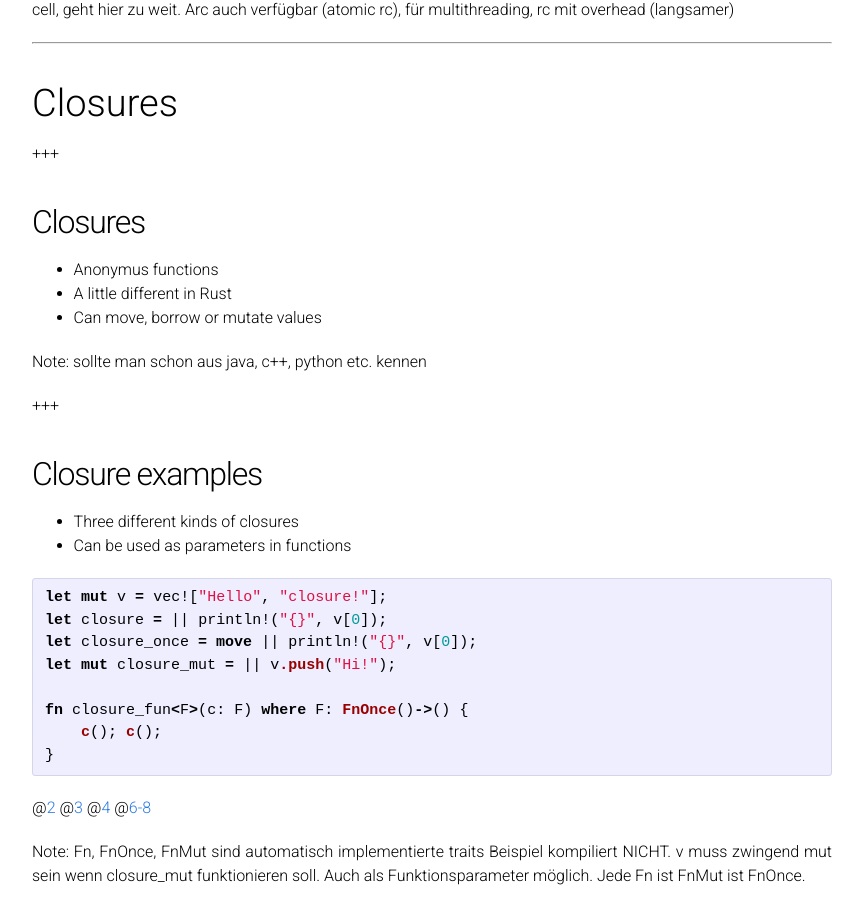
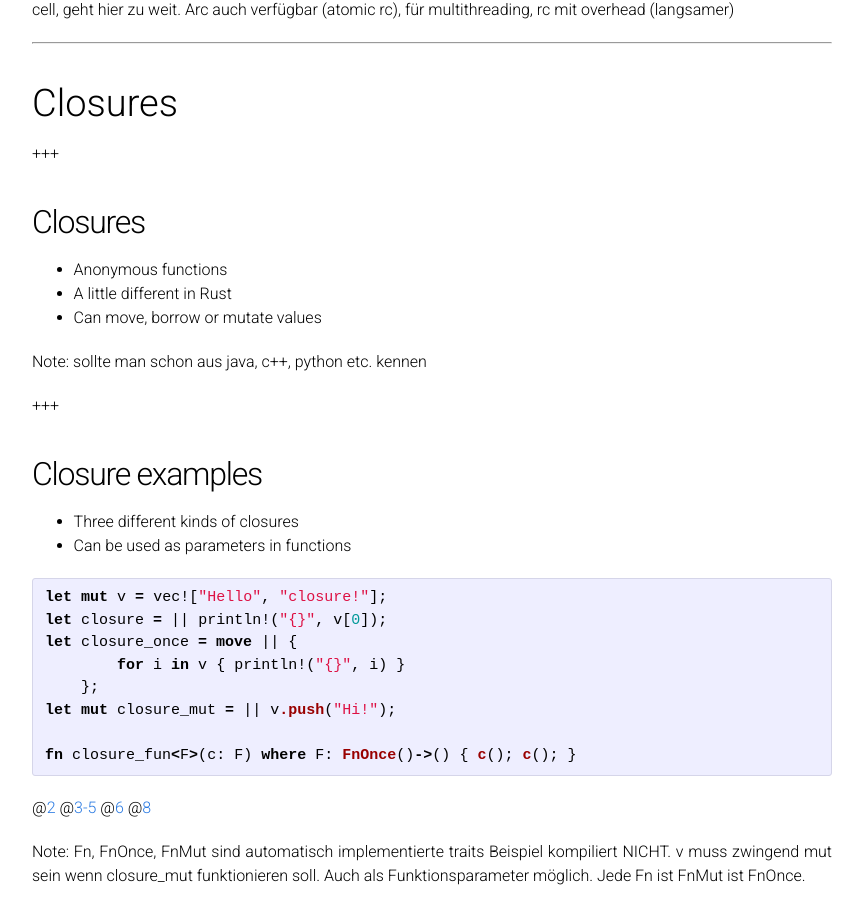
Before and after one commit to matthias-prangl/hsro-inf-kp.github.io, a Jekyll site: the page built from PITCHME.md, in a window 1280 px wide and 900 px high, scrolled down 12706 px. Shown: the whole window, without its empty margins (208-1071 px from the left). Built offline with Jekyll 4.4.1, drawn with Linux system fonts in a browser that asks for light colours; our own code applies the rules of GitHub Pages for plain Markdown files.

Commit message:
Update Slides

````diff
--- a/PITCHME.md
+++ b/PITCHME.md
@@ -613,7 +613,7 @@ Arc auch verfügbar (atomic rc), für multithreading, rc mit overhead (langsamer
 
 ## Closures
 
-- Anonymus functions
+- Anonymous functions
 - A little different in Rust
 - Can move, borrow or mutate values
 
@@ -629,18 +629,18 @@ Note: sollte man schon aus java, c++, python etc. kennen
 ```rust
 let mut v = vec!["Hello", "closure!"];
 let closure = || println!("{}", v[0]);
-let closure_once = move || println!("{}", v[0]);
+let closure_once = move || {
+        for i in v { println!("{}", i) }
+    };
 let mut closure_mut = || v.push("Hi!");
 
-fn closure_fun<F>(c: F) where F: FnOnce()->() {
-    c(); c();
-}
+fn closure_fun<F>(c: F) where F: FnOnce()->() { c(); c(); }
 ```
 
 @[2](Fn()->() can be called any number of times)
-@[3](FnOnce()->() can only be called once)
-@[4](FnMut()->() mutates the value in the closure)
-@[6-8](This will not work, since FnOnce can only be called once)
+@[3-5](FnOnce()->() can only be called once)
+@[6](FnMut()->() mutates the value in the closure)
+@[8](This will not work, since FnOnce can only be called once)
 
 Note: Fn, FnOnce, FnMut sind automatisch implementierte traits
 Beispiel kompiliert NICHT.
````
